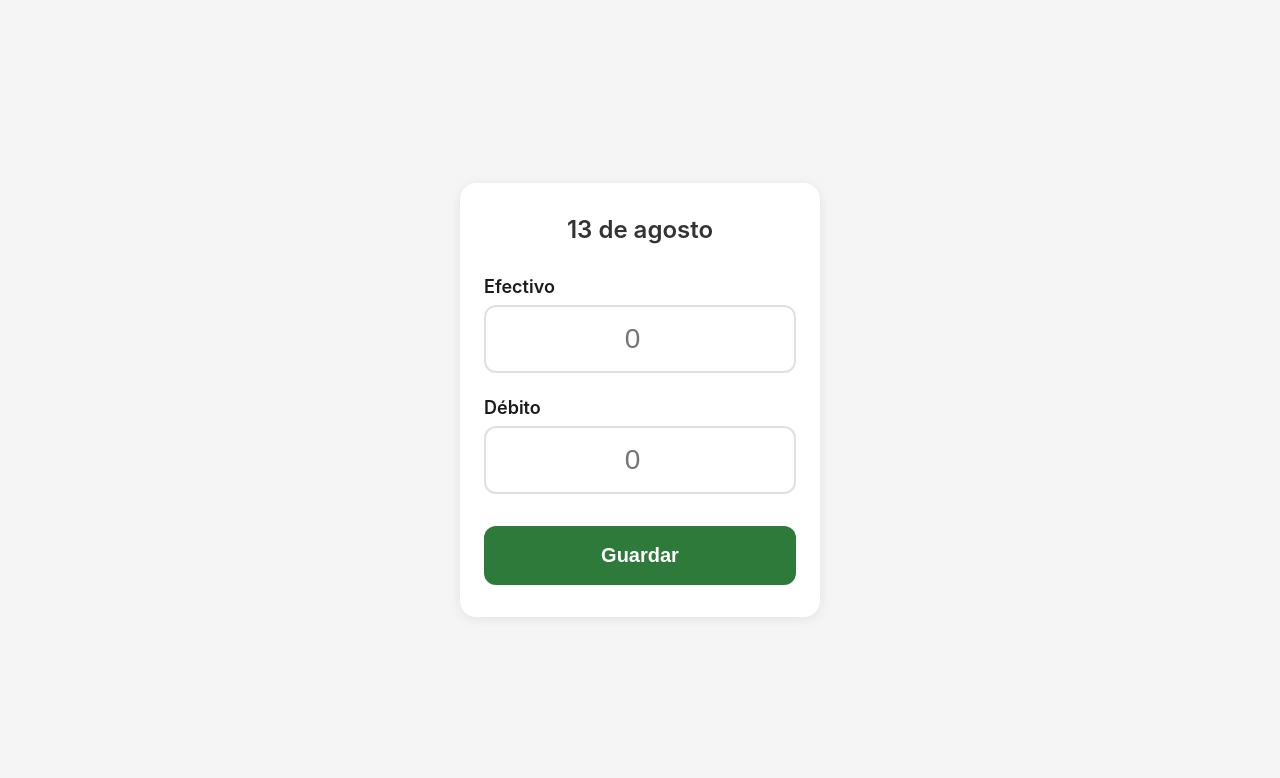
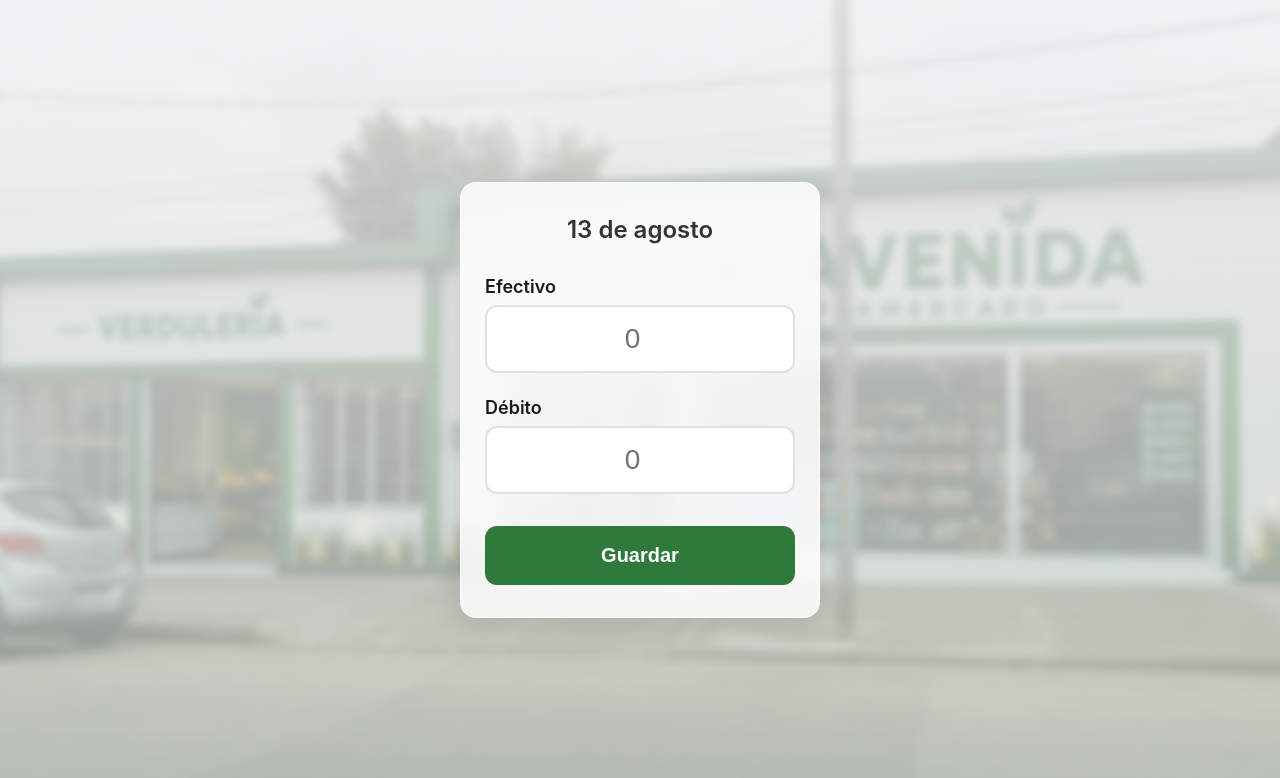
Before and after one commit to paulinasos4/caja_laavenida, a Next.js app: page / in a window 1280 px wide. Shown: the top 778 px of the page. Built offline with nearby package versions, Linux system fonts and the light colour scheme.

Commit message:
foto paaaa

```diff
--- a/app/globals.css
+++ b/app/globals.css
@@ -9,4 +9,34 @@ body {
   background: #f5f5f5;
   color: #1a1a1a;
   min-height: 100dvh;
+  position: relative;
 }
+
+/* Fondo: foto de la fachada, translúcida y difuminada.
+   Va en un pseudo-elemento fijo para que el blur no afecte al contenido. */
+body::before {
+  content: "";
+  position: fixed;
+  inset: 0;
+  z-index: -1;
+  background-image: url("/fachada.jpg");
+  background-size: cover;
+  background-position: center;
+  filter: blur(4px) saturate(1.05);
+  opacity: 0.38;
+  /* Evita el borde claro que deja el blur en los bordes */
+  transform: scale(1.04);
+}
+
+/* Capa de color por encima de la foto para suavizar y dar tono verde de la marca */
+body::after {
+  content: "";
+  position: fixed;
+  inset: 0;
+  z-index: -1;
+  background: linear-gradient(
+    180deg,
+    rgba(245, 245, 245, 0.55),
+    rgba(45, 122, 58, 0.12)
+  );
+}
--- a/app/page.module.css
+++ b/app/page.module.css
@@ -7,12 +7,15 @@
 }
 
 .card {
-  background: white;
+  background: rgba(255, 255, 255, 0.82);
+  backdrop-filter: blur(12px);
+  -webkit-backdrop-filter: blur(12px);
+  border: 1px solid rgba(255, 255, 255, 0.6);
   border-radius: 16px;
   padding: 32px 24px;
   width: 100%;
   max-width: 360px;
-  box-shadow: 0 2px 12px rgba(0, 0, 0, 0.08);
+  box-shadow: 0 8px 32px rgba(0, 0, 0, 0.12);
 }
 
 .fecha {
```
Also changed, not shown: app/resumen/page.module.css (+9 -0 lines), public/fachada.jpg (added), 1 other file (tests, documents, lock files or other folders).
